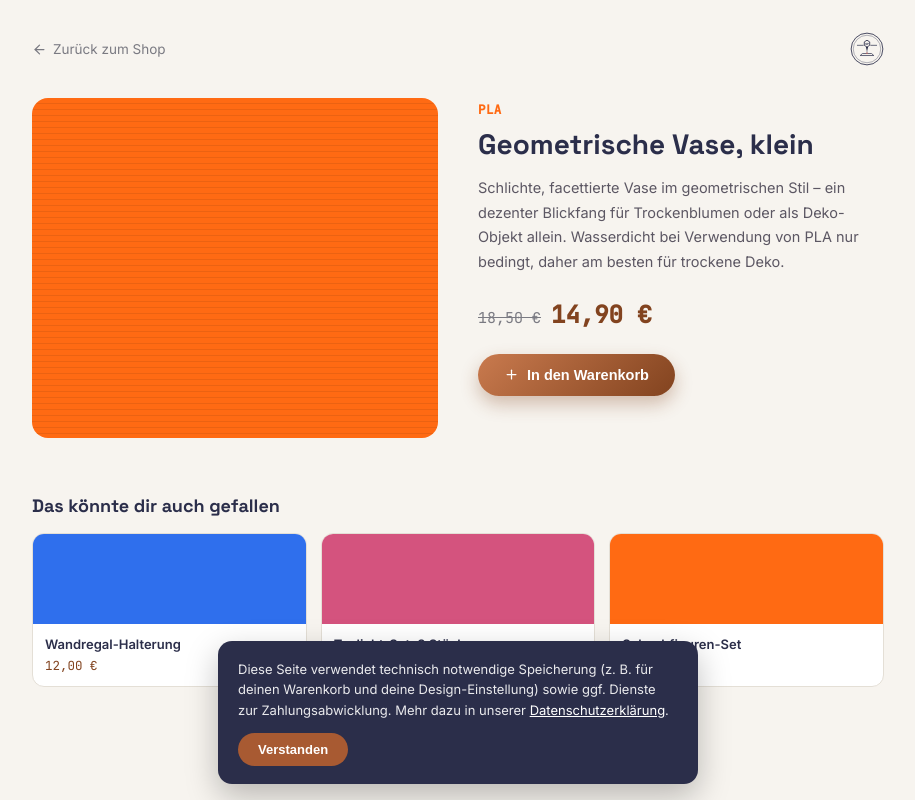
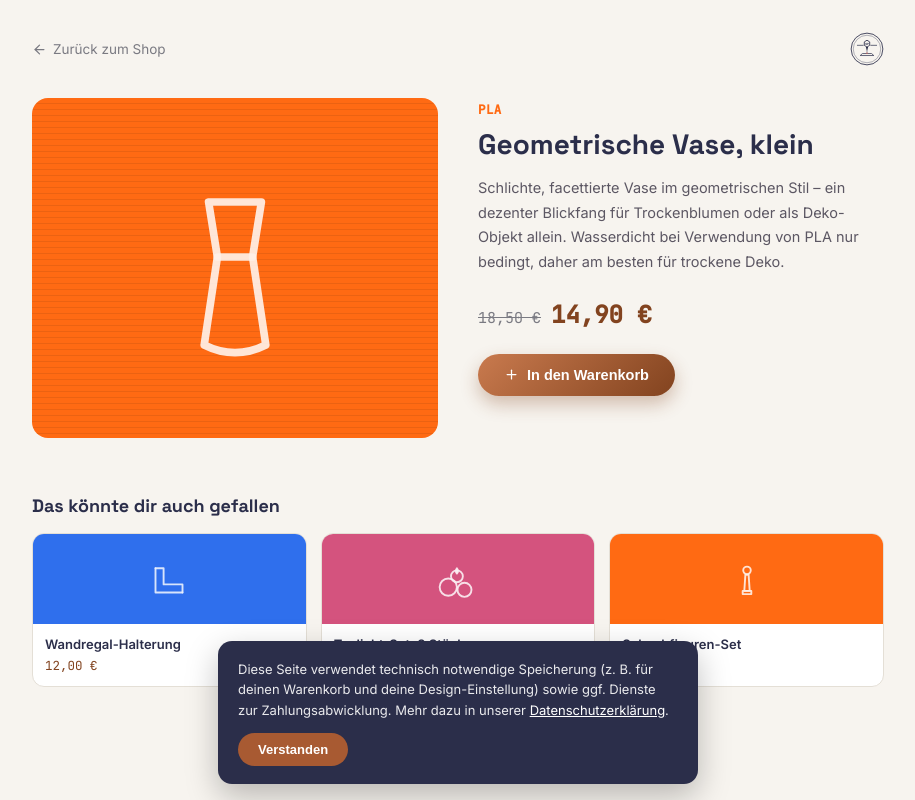
Before and after one commit to Christophsuchy/suchyprints-shop, a React (Vite) app: page /produkt/p1 in a window 1280 px wide. Shown: the whole page, without its empty margins (182-1097 px from the left). Built offline with nearby package versions, Linux system fonts and the light colour scheme.

Commit message:
Fehlende ProductIllustration Datei ergaenzt

```diff
--- /dev/null
+++ b/src/ProductIllustration.jsx
@@ -0,0 +1,180 @@
+import React from "react";
+
+// Einfache Linien-Illustrationen pro Produkt-ID, passend zum Logo-Stil des Shops.
+// Werden über die Farbfläche gelegt, um die Objektform anzudeuten (keine echten Fotos).
+const PATHS = {
+  p1: ( // Geometrische Vase
+    <>
+      <path d="M38 20 L62 20 L58 45 L64 85 Q50 92 36 85 L42 45 Z" />
+      <line x1="42" y1="45" x2="58" y2="45" />
+    </>
+  ),
+  p2: ( // Wandregal-Halterung (L-Winkel)
+    <>
+      <path d="M25 30 L25 75 L75 75" />
+      <path d="M25 30 L40 30 L40 60 L75 60 L75 75" />
+    </>
+  ),
+  p3: ( // Teelicht-Set
+    <>
+      <circle cx="32" cy="65" r="16" />
+      <circle cx="62" cy="70" r="13" />
+      <circle cx="48" cy="45" r="11" />
+      <path d="M48 30 Q44 36 48 40 Q52 36 48 30 Z" fill="currentColor" />
+    </>
+  ),
+  p4: ( // Kabelclip-Set
+    <>
+      <path d="M30 50 Q30 30 50 30 Q70 30 70 50" />
+      <path d="M25 55 Q50 75 75 55" strokeDasharray="2 6" />
+      <circle cx="30" cy="50" r="4" fill="currentColor" />
+      <circle cx="70" cy="50" r="4" fill="currentColor" />
+    </>
+  ),
+  p5: ( // Lüfterhalterung
+    <>
+      <rect x="25" y="25" width="50" height="50" rx="6" />
+      <circle cx="50" cy="50" r="16" />
+      <path d="M50 34 Q58 42 50 50 Q42 58 50 66 Q58 58 50 50 Q42 42 50 34" fill="currentColor" />
+      <circle cx="30" cy="30" r="2.5" fill="currentColor" />
+      <circle cx="70" cy="30" r="2.5" fill="currentColor" />
+      <circle cx="30" cy="70" r="2.5" fill="currentColor" />
+      <circle cx="70" cy="70" r="2.5" fill="currentColor" />
+    </>
+  ),
+  p6: ( // Werkzeug-Organizer
+    <>
+      <rect x="20" y="30" width="60" height="45" rx="4" />
+      <line x1="40" y1="30" x2="40" y2="75" />
+      <line x1="60" y1="30" x2="60" y2="75" />
+      <line x1="20" y1="52" x2="80" y2="52" />
+    </>
+  ),
+  p7: ( // Ersatz-Scharnier
+    <>
+      <rect x="18" y="40" width="28" height="20" rx="3" />
+      <rect x="54" y="40" width="28" height="20" rx="3" />
+      <circle cx="50" cy="50" r="6" />
+    </>
+  ),
+  p8: ( // Stapelbares Puzzle-Set
+    <>
+      <path d="M25 25 h25 v10 a7 7 0 0 1 0 14 v11 h-25 v-25 a7 7 0 0 0 0 -10 z" />
+      <path d="M50 25 h25 v25 h-11 a7 7 0 0 0 0 14 h11 v11 h-25 z" transform="translate(0,0)" />
+    </>
+  ),
+  p9: ( // Beweglicher Fidget-Drache
+    <>
+      <path d="M20 65 Q30 45 45 50 Q55 53 60 42 L68 30 L65 42 L75 38 L66 48 Q58 62 45 60 Q32 58 20 65 Z" />
+      <circle cx="63" cy="36" r="2" fill="currentColor" />
+    </>
+  ),
+  p10: ( // Mini-Katapult
+    <>
+      <path d="M22 75 L78 75" />
+      <path d="M30 75 L30 55 L50 75" />
+      <line x1="50" y1="35" x2="50" y2="75" />
+      <line x1="42" y1="40" x2="58" y2="40" />
+      <circle cx="65" cy="30" r="5" />
+    </>
+  ),
+  p11: ( // Schachfiguren-Set
+    <>
+      <path d="M42 78 h16 v-6 h-16 z" />
+      <path d="M45 72 h10 l-2 -30 h-6 z" />
+      <circle cx="50" cy="34" r="7" />
+    </>
+  ),
+  p12: ( // Handy-Ständer
+    <>
+      <rect x="38" y="20" width="24" height="42" rx="4" />
+      <path d="M30 75 L70 75 L60 55 L40 55 Z" />
+    </>
+  ),
+  p13: ( // Stiftehalter sechseckig
+    <>
+      <path d="M50 22 L72 35 L72 62 L50 75 L28 62 L28 35 Z" />
+      <line x1="42" y1="40" x2="42" y2="15" />
+      <line x1="50" y1="40" x2="50" y2="10" />
+      <line x1="58" y1="40" x2="58" y2="17" />
+    </>
+  ),
+  p14: ( // Seifenschale mit Ablauf
+    <>
+      <ellipse cx="50" cy="52" rx="30" ry="16" />
+      <circle cx="40" cy="50" r="2" fill="currentColor" />
+      <circle cx="50" cy="52" r="2" fill="currentColor" />
+      <circle cx="60" cy="50" r="2" fill="currentColor" />
+    </>
+  ),
+  p15: ( // Schlüsselanhänger rund
+    <>
+      <circle cx="50" cy="58" r="20" />
+      <circle cx="50" cy="30" r="7" fill="none" />
+    </>
+  ),
+  p16: ( // Blumentopf mit Untertasse
+    <>
+      <path d="M38 30 L62 30 L57 65 L43 65 Z" />
+      <ellipse cx="50" cy="72" rx="26" ry="7" />
+    </>
+  ),
+  p17: ( // Spiral-Vase
+    <>
+      <path d="M40 22 Q30 45 40 60 Q50 75 40 88" />
+      <path d="M60 22 Q70 45 60 60 Q50 75 60 88" />
+      <path d="M40 22 Q50 18 60 22" />
+    </>
+  ),
+  p18: ( // Kopfhörer-Ständer
+    <>
+      <path d="M28 45 Q28 20 50 20 Q72 20 72 45" />
+      <path d="M24 45 h10 v18 h-10 z" />
+      <path d="M66 45 h10 v18 h-10 z" />
+      <line x1="50" y1="63" x2="50" y2="80" />
+      <line x1="35" y1="80" x2="65" y2="80" />
+    </>
+  ),
+  p19: ( // Napf-Untersteller mit Tiernamen
+    <>
+      <rect x="20" y="60" width="60" height="14" rx="6" />
+      <circle cx="37" cy="55" r="15" />
+      <circle cx="63" cy="55" r="15" />
+      <line x1="30" y1="68" x2="70" y2="68" strokeDasharray="2 5" />
+    </>
+  ),
+  p20: ( // Namensschild personalisiert
+    <>
+      <rect x="20" y="35" width="60" height="30" rx="5" />
+      <line x1="30" y1="46" x2="70" y2="46" />
+      <line x1="30" y1="54" x2="55" y2="54" />
+    </>
+  ),
+  p21: ( // Ersatzteil nach Foto/Maß
+    <>
+      <path d="M42 25 a12 12 0 1 0 0.1 0 Z" />
+      <path d="M50 13 v8 M50 79 v8 M13 50 h8 M79 50 h8 M22 22 l6 6 M72 22 l-6 6 M22 78 l6 -6 M72 78 l-6 -6" />
+    </>
+  ),
+};
+
+export default function ProductIllustration({ id, size = 100, color = "#ffffff", opacity = 0.9 }) {
+  const content = PATHS[id];
+  if (!content) return null;
+  return (
+    <svg
+      width={size}
+      height={size}
+      viewBox="0 0 100 100"
+      fill="none"
+      stroke={color}
+      strokeWidth="3.5"
+      strokeLinecap="round"
+      strokeLinejoin="round"
+      color={color}
+      style={{ opacity }}
+    >
+      {content}
+    </svg>
+  );
+}
--- a/src/ProductPage.jsx
+++ b/src/ProductPage.jsx
@@ -3,6 +3,7 @@ import { useParams, Link } from "react-router-dom";
 import { ArrowLeft, Plus, Check } from "lucide-react";
 import { PRODUCTS, MATERIALS, formatPrice } from "./shopData";
 import { Logo } from "./Shop";
+import ProductIllustration from "./ProductIllustration";
 
 export default function ProductPage() {
   const { id } = useParams();
@@ -55,6 +56,9 @@ export default function ProductPage() {
         <div style={{ display: "grid", gridTemplateColumns: "1fr 1fr", gap: 40 }}>
           <div style={{ position: "relative", borderRadius: 16, overflow: "hidden", height: 340, background: product.hue, opacity: product.inStock ? 1 : 0.5 }}>
             <div className="pp-layer-bg" style={{ position: "absolute", inset: 0 }} />
+            <div style={{ position: "absolute", inset: 0, display: "flex", alignItems: "center", justifyContent: "center" }}>
+              <ProductIllustration id={product.id} size={220} color="rgba(255,255,255,0.92)" />
+            </div>
             {!product.inStock && (
               <span style={{ position: "absolute", top: 16, left: 16, background: "#7A7A82", color: "#fff", fontSize: 12, fontWeight: 700, padding: "6px 12px", borderRadius: 999 }}>
                 Ausverkauft
@@ -117,7 +121,11 @@ export default function ProductPage() {
               {related.map((r) => (
                 <Link key={r.id} to={`/produkt/${r.id}`} style={{ textDecoration: "none", color: "inherit" }}>
                   <div style={{ background: "#fff", border: "1px solid #E4DFD6", borderRadius: 12, overflow: "hidden" }}>
-                    <div style={{ height: 90, background: r.hue, opacity: r.inStock ? 1 : 0.5 }} />
+                    <div style={{ height: 90, background: r.hue, opacity: r.inStock ? 1 : 0.5, position: "relative" }}>
+                      <div style={{ position: "absolute", inset: 0, display: "flex", alignItems: "center", justifyContent: "center" }}>
+                        <ProductIllustration id={r.id} size={54} color="rgba(255,255,255,0.9)" />
+                      </div>
+                    </div>
                     <div style={{ padding: 12 }}>
                       <p style={{ fontSize: 13, fontWeight: 600, margin: "0 0 4px", lineHeight: 1.3 }}>{r.name}</p>
                       <p style={{ fontFamily: "'JetBrains Mono', monospace", fontSize: 12.5, color: "#82431F", margin: 0 }}>{formatPrice(r.price)}</p>
```
